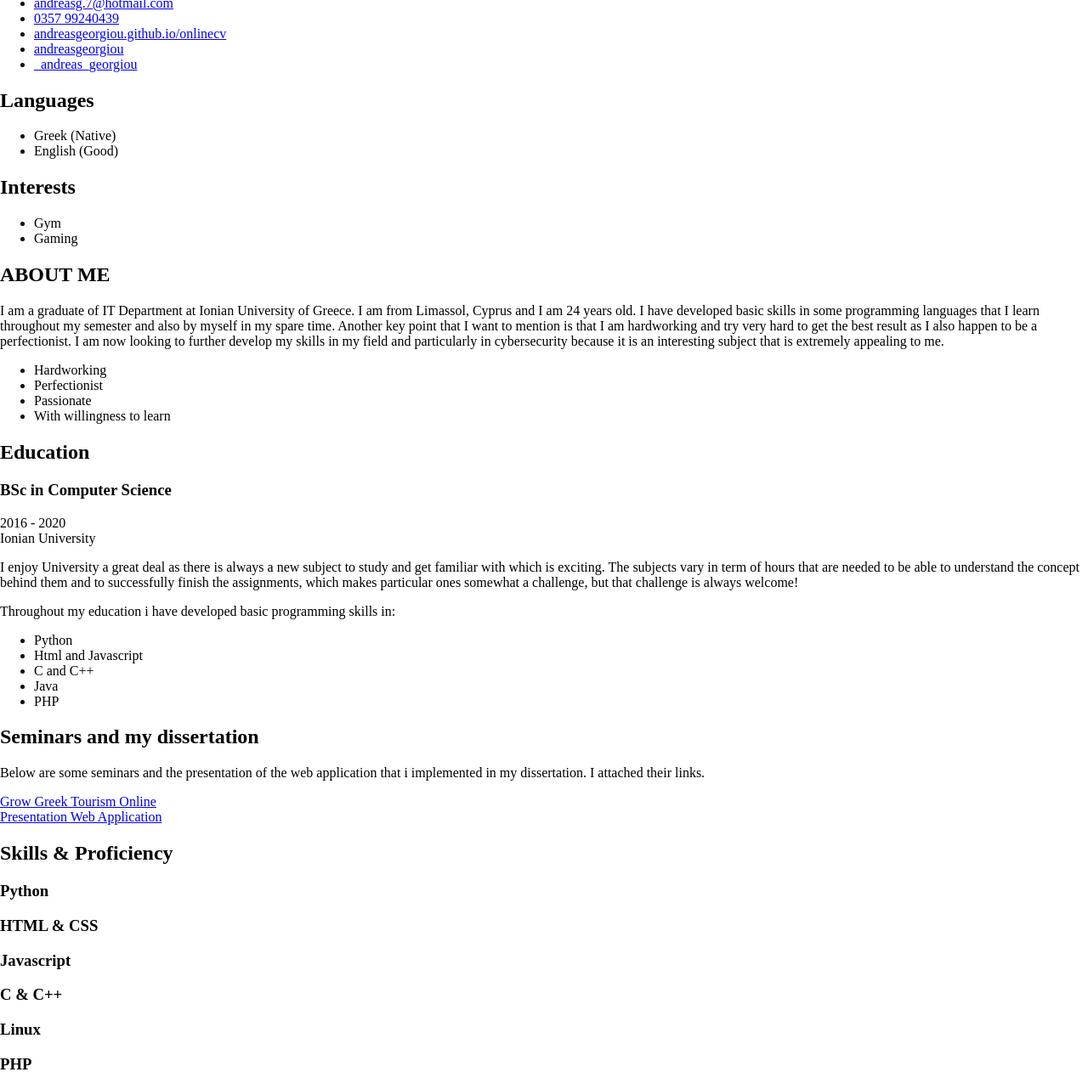
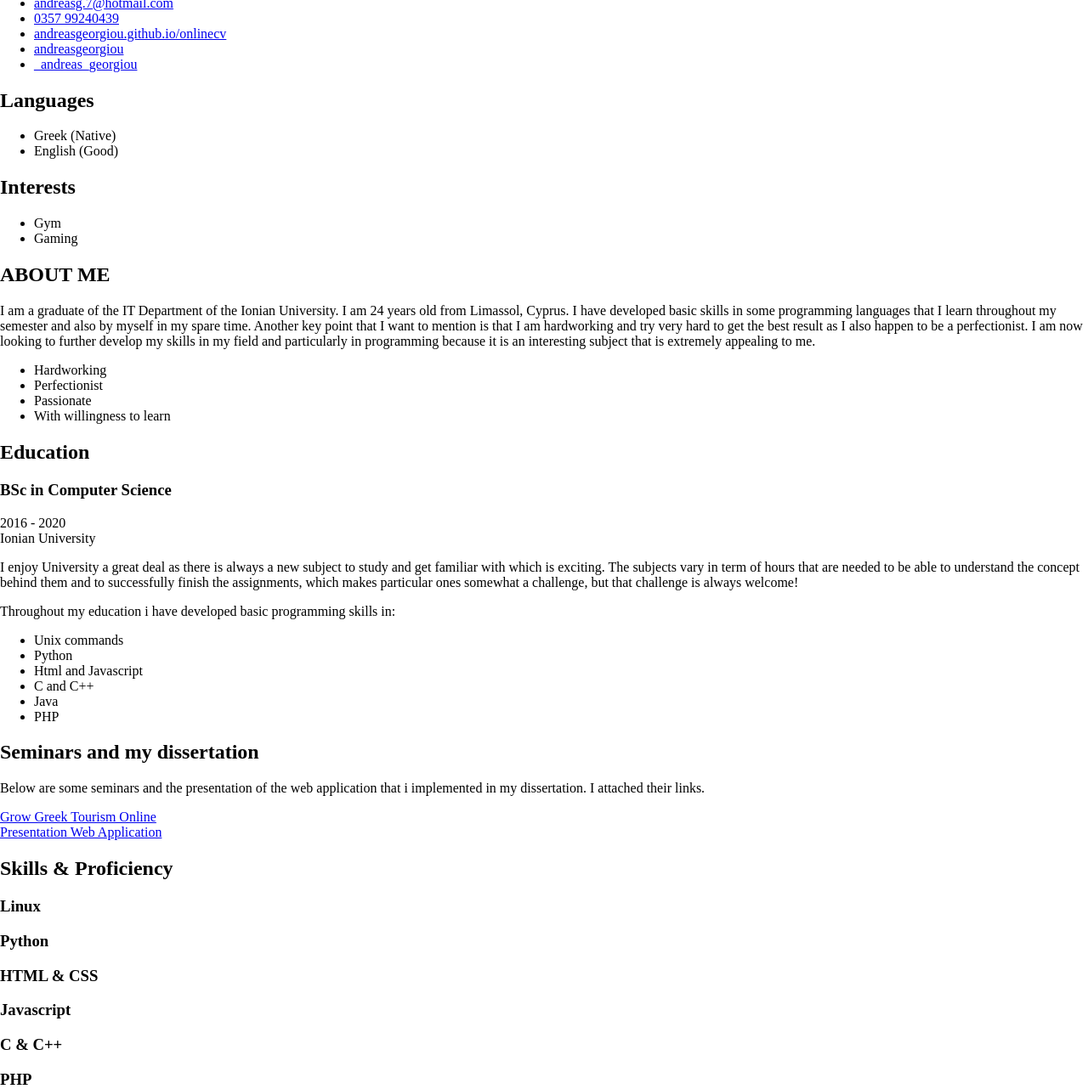
Before and after one commit to andreasgeorgiou/online-resume, a Jekyll site: the page built from index.html, in a window 1280 px wide and 1400 px high, scrolled down 470 px, cut to the strip 118-1400 px from the top of the window. Shown: the whole strip at 85% size. Built offline with Jekyll 4.4.1, drawn with Linux system fonts in a browser that asks for light colours.

Commit message:
update information

```diff
--- a/_data/data.yml
+++ b/_data/data.yml
@@ -56,9 +56,9 @@ sidebar:
 career-profile:
     title: ABOUT ME
     summary: |
-     I am a graduate of IT Department  at Ionian University of Greece. I am from
-     Limassol, Cyprus and I am 24 years old. I have developed basic skills in some programming languages that I learn throughout my semester and also by myself in my spare time.
-     Another key point that I want to mention is that I am hardworking and try very hard to get the best result as I also happen to be a perfectionist. I am now looking to further develop my skills in my field and particularly in cybersecurity because it is an interesting subject that is extremely appealing to me.
+     I am a graduate of the IT Department of the Ionian University. I am 24 years old from
+     Limassol, Cyprus. I have developed basic skills in some programming languages that I learn throughout my semester and also by myself in my spare time.
+     Another key point that I want to mention is that I am hardworking and try very hard to get the best result as I also happen to be a perfectionist. I am now looking to further develop my skills in my field and particularly in programming because it is an interesting subject that is extremely appealing to me.
 
 
         - Hardworking
@@ -75,6 +75,7 @@ education:
 
         Throughout my education i have developed basic programming skills in:
 
+        - Unix commands
         - Python
         - Html and Javascript
         - C and C++
@@ -152,6 +153,9 @@ skills:
    title: Skills &amp; Proficiency
 
    toolset:
+     - name: Linux
+       level: 90%
+
      - name: Python
        level: 85%
 
@@ -164,9 +168,6 @@ skills:
      - name: C &amp; C++
        level: 75%
 
-     - name: Linux
-       level: 75%
-
      - name: PHP
        level: 65%
 
```
Also changed, not shown: 1 other file.
